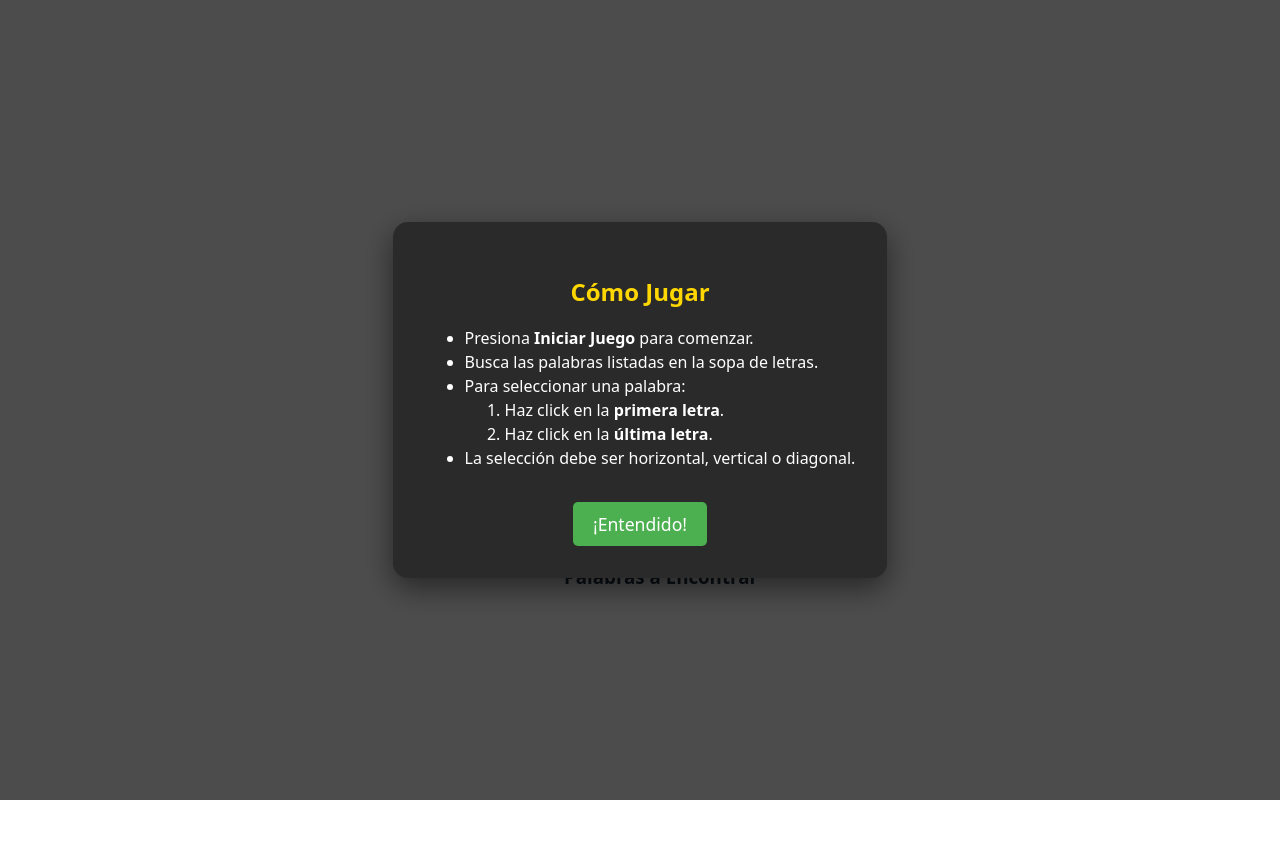
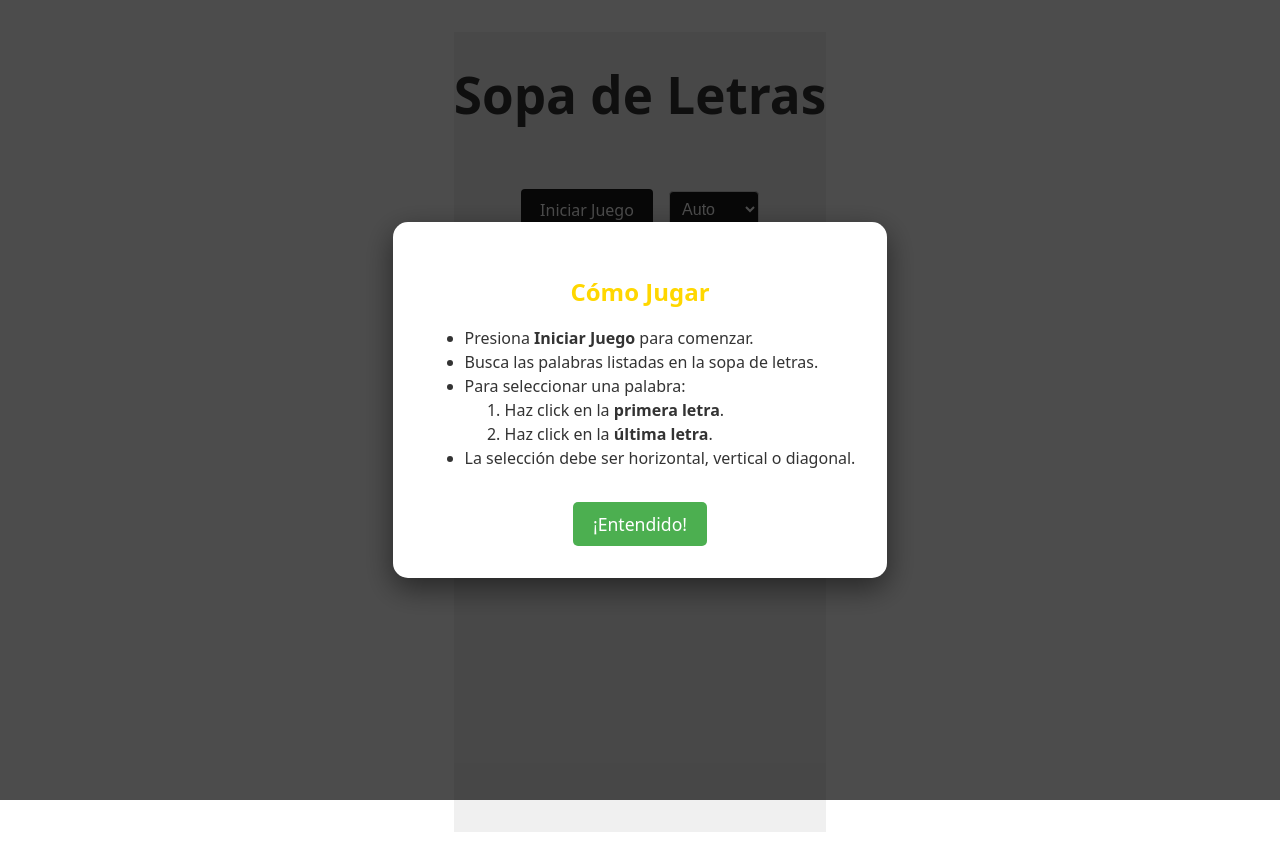
Before and after one commit to MaxKeenti/Sopa-de-letras, a React (Vite) app in the folder src/web-client/: page / in a window 1280 px wide. Before the commit the page ends 800 px from the top, so only its background shows below. Built offline with nearby package versions, Linux system fonts and the light colour scheme.

Commit message:
feat: implement light/dark/auto theme switching with CSS variables and a UI toggle.

```diff
--- a/src/web-client/src/App.css
+++ b/src/web-client/src/App.css
@@ -1,3 +1,40 @@
+:root {
+  --bg-color: #f0f0f0;
+  --text-color: #333;
+  --text-secondary: #666;
+  --primary-color: #2196f3;
+  --secondary-color: #f0f0f0;
+  --board-bg: #333;
+  --cell-bg: #fff;
+  --cell-bg-hover: #eee;
+  --cell-text: #000;
+  --modal-bg: rgba(0, 0, 0, 0.7);
+  --modal-content-bg: #fff;
+  --modal-text: #333;
+  --border-color: #ccc;
+  --btn-bg: #1a1a1a;
+  --btn-text: #fff;
+  --btn-hover: #646cff;
+  --highlight-start: #ff9900;
+  --highlight-selected: #ffd700;
+  --success-bg: #4caf50;
+  --success-text: #fff;
+  --warning-bg: #ff9800;
+  --error-bg: #f44336;
+}
+
+body.dark-theme {
+  --bg-color: #1a1a1a;
+  --text-color: #f0f0f0;
+  --text-secondary: #aaa;
+  --board-bg: #000;
+  --cell-bg: #333;
+  --cell-bg-hover: #444;
+  --cell-text: #fff;
+  --modal-content-bg: #2a2a2a;
+  --modal-text: #fff;
+  --btn-bg: #444;
+}
 
 #root {
   max-width: 1280px;
@@ -11,11 +48,15 @@
   flex-direction: column;
   align-items: center;
   gap: 2rem;
+  min-height: 100vh;
+  background-color: var(--bg-color);
+  color: var(--text-color);
+  transition: background-color 0.3s, color 0.3s;
 }
 
 .title {
    font-size: 3rem;
-   color: #333;
+   color: var(--text-color);
 }
 
 .controls {
@@ -25,9 +66,19 @@
     margin-bottom: 1rem;
 }
 
+.theme-selector {
+    padding: 0.5em;
+    font-size: 1rem;
+    background: var(--btn-bg);
+    color: var(--btn-text);
+    border: 1px solid var(--border-color);
+    border-radius: 4px;
+    cursor: pointer;
+}
+
 .message {
     font-weight: bold;
-    color: #666;
+    color: var(--text-secondary);
     margin-left: 1rem;
 }
 
@@ -41,7 +92,7 @@
     display: flex;
     flex-direction: column;
     gap: 2px;
-    background: #333;
+    background: var(--board-bg);
     padding: 5px;
     border-radius: 8px;
 }
@@ -54,7 +105,8 @@
 .cell {
     width: 30px;
     height: 30px;
-    background: #fff;
+    background: var(--cell-bg);
+    color: var(--cell-text);
     display: flex;
     align-items: center;
     justify-content: center;
@@ -65,7 +117,7 @@
 }
 
 .cell:hover {
-    background: #eee;
+    background: var(--cell-bg-hover);
 }
 
 .cell.selected {
@@ -85,37 +137,49 @@
 .word-list li {
     padding: 4px 8px;
     margin: 2px 0;
-    background: #f0f0f0;
+    background: var(--secondary-color);
+    color: var(--text-color);
     border-radius: 4px;
 }
 
+/* Dark theme logic for secondary background needs adjustment */
+body.dark-theme .word-list li {
+    background: #333;
+}
+
 .word-list li.found {
-    background: #88ff88;
+    background: #88ff88; /* Keep standard for visibility or update var */
     text-decoration: line-through;
     color: #004400;
 }
 
+body.dark-theme .word-list li.found {
+    background: #2e7d32;
+    color: #fff;
+    text-decoration: line-through;
+}
+
 .selected {
-  background-color: #ffd700;
+  background-color: var(--highlight-selected);
   color: black;
   transform: scale(1.1);
   box-shadow: 0 0 10px rgba(255, 215, 0, 0.5);
 }
 
 .selected-start {
-    background-color: #ff9900; /* Distinct color for start */
+    background-color: var(--highlight-start);
     transform: scale(1.15);
 }
 
 .found {
-  background-color: #4caf50;
-  color: white;
+  background-color: var(--success-bg);
+  color: var(--success-text);
   animation: pulse 1s;
 }
 
 .found-cell {
-    background-color: #4caf50 !important; /* Force override */
-    color: white !important;
+    background-color: var(--success-bg) !important;
+    color: var(--success-text) !important;
     animation: pulse 0.5s;
     border-color: #388e3c;
 }
@@ -127,7 +191,7 @@
     left: 0;
     width: 100%;
     height: 100%;
-    background: rgba(0, 0, 0, 0.7);
+    background: var(--modal-bg);
     display: flex;
     justify-content: center;
     align-items: center;
@@ -135,17 +199,17 @@
 }
 
 .modal-content {
-    background: #2a2a2a;
+    background: var(--modal-content-bg);
     padding: 2rem;
     border-radius: 15px;
     max-width: 500px;
     text-align: center;
-    color: white;
+    color: var(--modal-text);
     box-shadow: 0 10px 30px rgba(0,0,0,0.5);
 }
 
 .modal-content h2 {
-    color: #ffd700;
+    color: var(--highlight-selected);
     margin-bottom: 1rem;
 }
 
@@ -155,7 +219,7 @@
 }
 
 .modal-button {
-    background: #4caf50;
+    background: var(--success-bg);
     color: white;
     padding: 10px 20px;
     border: none;
@@ -184,31 +248,31 @@
 }
 
 .message-banner.info {
-    background-color: #2196f3;
+    background-color: var(--primary-color);
     color: white;
 }
 
 .message-banner.success {
-    background-color: #4caf50;
+    background-color: var(--success-bg);
     color: white;
 }
 
 .message-banner.error {
-    background-color: #f44336;
+    background-color: var(--error-bg);
     color: white;
 }
 
 .message-banner.warning {
-    background-color: #ff9800;
+    background-color: var(--warning-bg);
     color: white;
 }
 
 .timer {
     font-size: 1.2rem;
     font-weight: bold;
-    color: #ffd700;
+    color: var(--highlight-selected);
     margin-left: 20px;
-    background: #333;
+    background: var(--board-bg);
     padding: 5px 15px;
     border-radius: 5px;
     border: 1px solid #555;
@@ -219,18 +283,23 @@ button {
     font-size: 1em;
     font-weight: 500;
     cursor: pointer;
-    background: #1a1a1a;
-    color: white;
+    background: var(--btn-bg);
+    color: var(--btn-text);
     border: none;
     border-radius: 4px;
     transition: background 0.25s;
 }
 
 button:hover {
-    background: #646cff;
+    background: var(--btn-hover);
 }
 
 button:disabled {
     background: #ccc;
     cursor: not-allowed;
 }
+
+body.dark-theme button:disabled {
+    background: #555;
+    color: #888;
+}
--- a/src/web-client/src/App.jsx
+++ b/src/web-client/src/App.jsx
@@ -13,6 +13,36 @@ function App() {
   const [startTime, setStartTime] = useState(null);
   const [elapsedTime, setElapsedTime] = useState(0); // Seconds
   const [showInstructions, setShowInstructions] = useState(true);
+  const [theme, setTheme] = useState('auto'); // 'light', 'dark', 'auto'
+
+  // Theme effect
+  useEffect(() => {
+    const applyTheme = () => {
+      let isDark = false;
+      if (theme === 'auto') {
+        isDark = window.matchMedia('(prefers-color-scheme: dark)').matches;
+      } else {
+        isDark = theme === 'dark';
+      }
+
+      if (isDark) {
+        document.body.classList.add('dark-theme');
+      } else {
+        document.body.classList.remove('dark-theme');
+      }
+    };
+
+    applyTheme();
+
+    // Listener for system changes when in auto mode
+    const mediaQuery = window.matchMedia('(prefers-color-scheme: dark)');
+    const handleChange = () => {
+        if (theme === 'auto') applyTheme();
+    };
+
+    mediaQuery.addEventListener('change', handleChange);
+    return () => mediaQuery.removeEventListener('change', handleChange);
+  }, [theme]);
 
   useEffect(() => {
     let interval = null;
@@ -179,6 +209,17 @@ function App() {
           <button onClick={handleStart} disabled={gameActive && foundWords.length < targetWords.length}>
               {gameActive ? "Reiniciar" : "Iniciar Juego"}
           </button>
+
+          <select
+             className="theme-selector"
+             value={theme}
+             onChange={(e) => setTheme(e.target.value)}
+          >
+              <option value="light">Claro</option>
+              <option value="dark">Oscuro</option>
+              <option value="auto">Auto</option>
+          </select>
+
           {gameActive && <div className="timer">Tiempo: {formatTime(elapsedTime)}</div>}
       </div>
 
```
